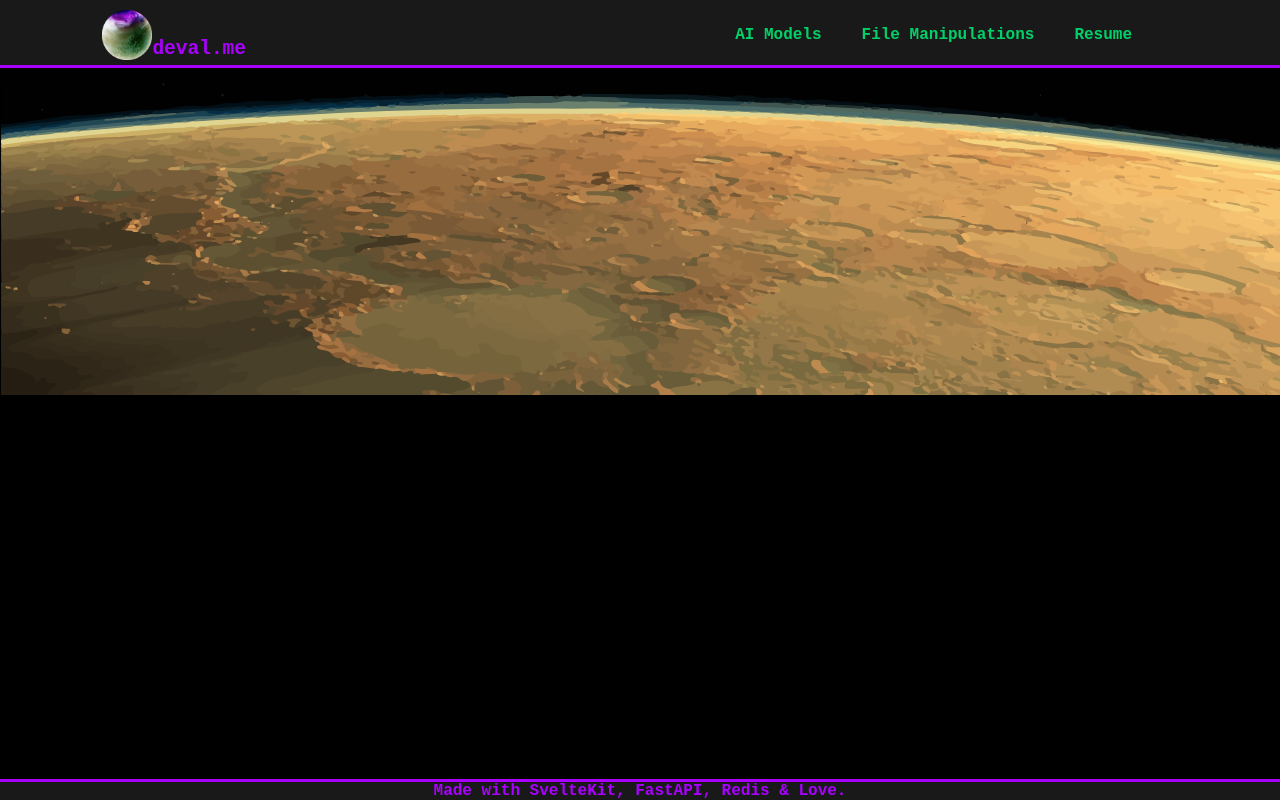
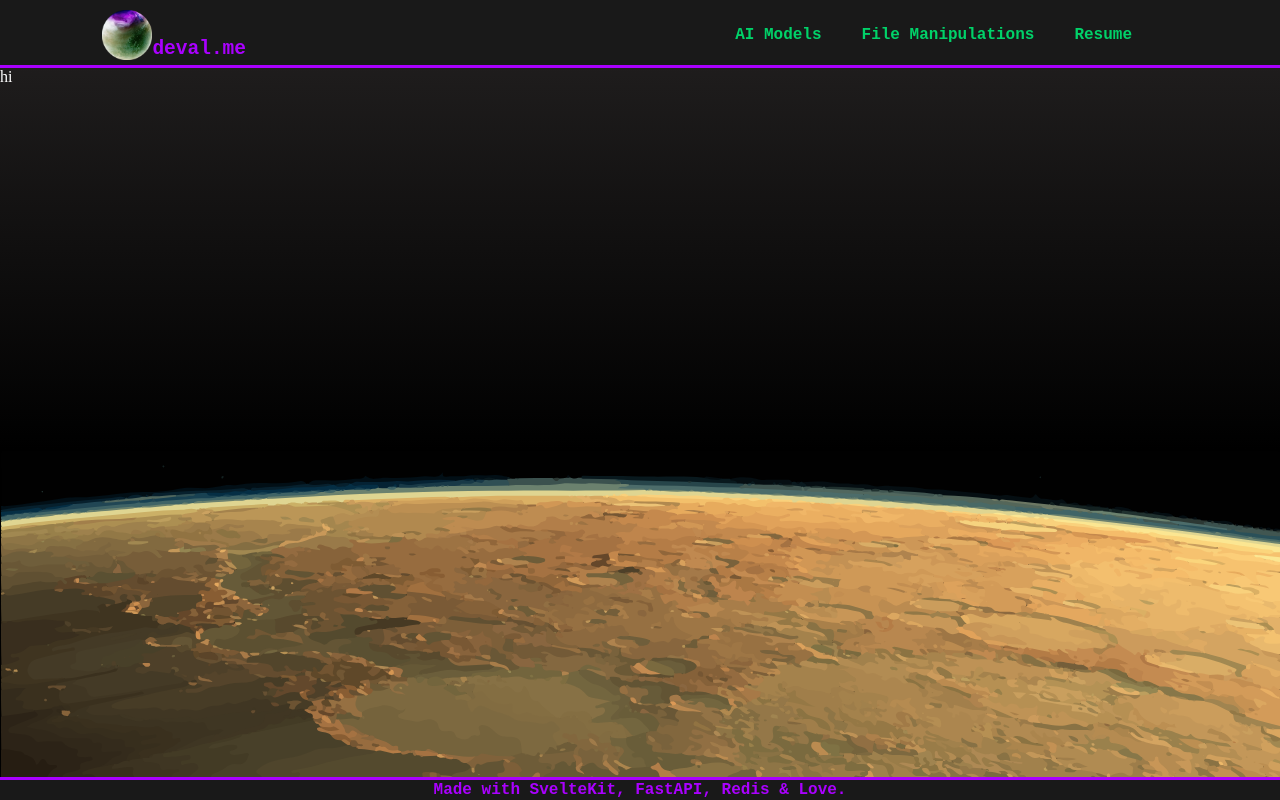
Before and after one commit to devalhere2/newsite, a SvelteKit app: page / in a window 1280 px wide. Built offline with nearby package versions, Linux system fonts and the light colour scheme.

Commit message:
photo corrected

```diff
--- a/src/components/Footer.svelte
+++ b/src/components/Footer.svelte
@@ -16,5 +16,6 @@
         display: flex;
         align-items: center;
         justify-content: center;
+        height: 20px;
     }
 </style>
--- a/src/components/Mars.svelte
+++ b/src/components/Mars.svelte
@@ -1,11 +1,30 @@
-<div class="container">
+<div class="body">
+    <div class="one">
+        hi
+    </div>
     <img src="mars.svg" alt="" class="svg" />
 </div>
 
 <style>
+    .one {
+        color: white;
+        background-image: linear-gradient(rgba(32, 30, 30, 0.949), black);
+        width: 100vw;
+        padding: 0;
+        margin: 0;
+        height: 100%;
+        position: relative;
+        overflow: hidden;
+    }
+
     .svg {
-        position: absolute;
         width: 100vw;
-        pointer-events: none;
+    }
+    .body {
+        height: 100%;
+        display: flex;
+        flex-direction: column;
+        justify-content: end;
+        align-items: center;
     }
 </style>
--- /dev/null
+++ b/src/components/Temp.svelte
@@ -0,0 +1,27 @@
+<div class="body">
+    <h1 class="one">Hi this is temp</h1>
+    <img src="mars.svg" alt="" class="svg" />
+
+</div>
+
+<style>
+    h1 {
+        color:  white;
+        background-color: black;
+        padding: 0;
+        margin: 0;
+    }
+
+    .svg {
+
+        width: 100vw;
+
+    }
+    .body{
+        height: 100%;
+        display: flex;
+        flex-direction: column;
+        justify-content: end;
+        align-items: center;
+    }
+</style>
--- a/src/routes/+layout.svelte
+++ b/src/routes/+layout.svelte
@@ -23,7 +23,8 @@
     .body{
         flex: 1;
         background-color: black;
-
+        position: relative;
     }
 
+
 </style>
--- a/src/routes/+page.svelte
+++ b/src/routes/+page.svelte
@@ -5,9 +5,6 @@
     const routeName = JSON.stringify($page.route.id)
 
 </script>
-<body>
-    <Mars />
-</body>
-
+<Mars />
 <style>
 </style>
--- a/src/routes/ai/+page.svelte
+++ b/src/routes/ai/+page.svelte
@@ -1 +1,3 @@
-<h1>AI Route</h1>
+<script>
+    import Temp from "../../components/Temp.svelte";
+</script>
```
Also changed, not shown: justhtml/index.html (added, +13 -0 lines), justhtml/style.css (added).
